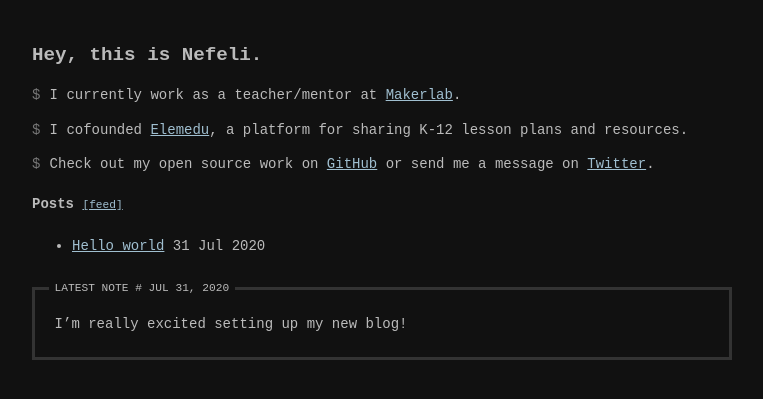
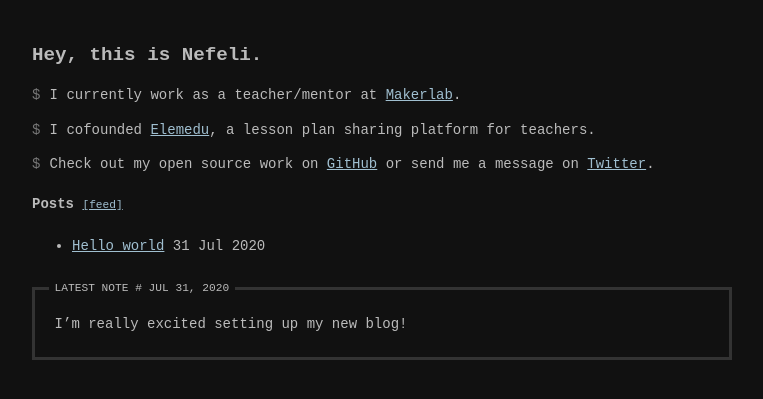
Before and after one commit to nefkst/My-Personal-Blog, a Jekyll site: the page built from index.html, in a window 1280 px wide. Shown: the top 399 px of the page, without its empty margins (258-1021 px from the left). Built offline with Jekyll 4.4.1, drawn with Linux system fonts in a browser that asks for light colours.

Commit message:
Update index.html

```diff
--- a/index.html
+++ b/index.html
@@ -5,7 +5,7 @@
 
 <ul class="terminal">
   <li>I currently work as a teacher/mentor at <a href="https://makerlab.gr/">Makerlab</a>.</li>
-  <li>I cofounded <a href="https://elemedu.com/">Elemedu</a>, a platform for sharing K-12 lesson plans and resources.</li>
+  <li>I cofounded <a href="https://elemedu.com/">Elemedu</a>, a lesson plan sharing platform for teachers.</li>
   <li>Check out my open source work on <a href="https://github.com/nefkst">GitHub</a> or send me a message on <a href="https://twitter.com/nefelitamtiriri">Twitter</a>.</li>
 </ul>
 
```
